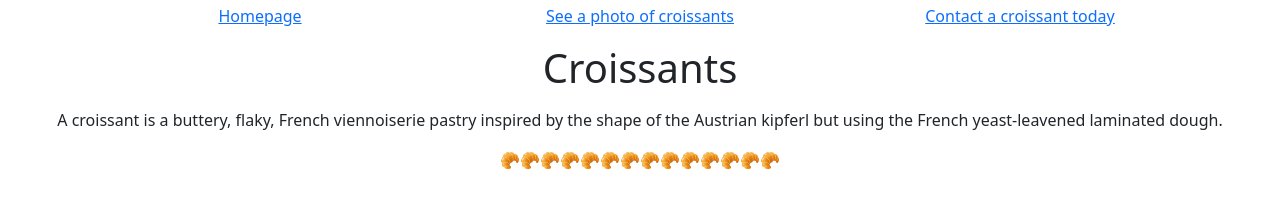
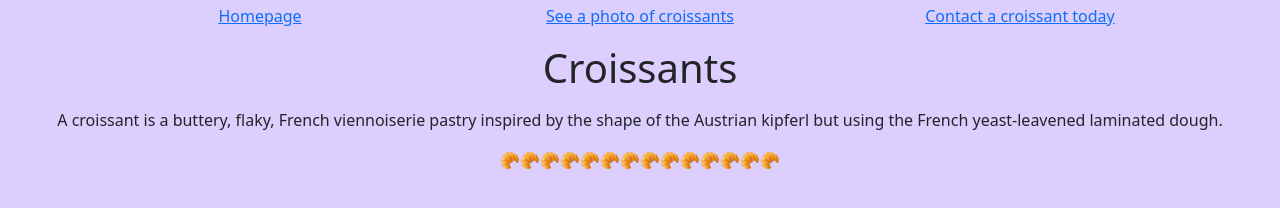
Before and after one commit to MahriScot/Croissant, a plain HTML site: page index.html in a window 1280 px wide. Drawn offline with nearby package versions, Linux system fonts and the light colour scheme.

Commit message:
background colour

```diff
--- a/styles/styles.css
+++ b/styles/styles.css
@@ -1,3 +1,7 @@
+body {
+  background: #dccefd;
+}
+
 h1,
 h2,
 p {
```
